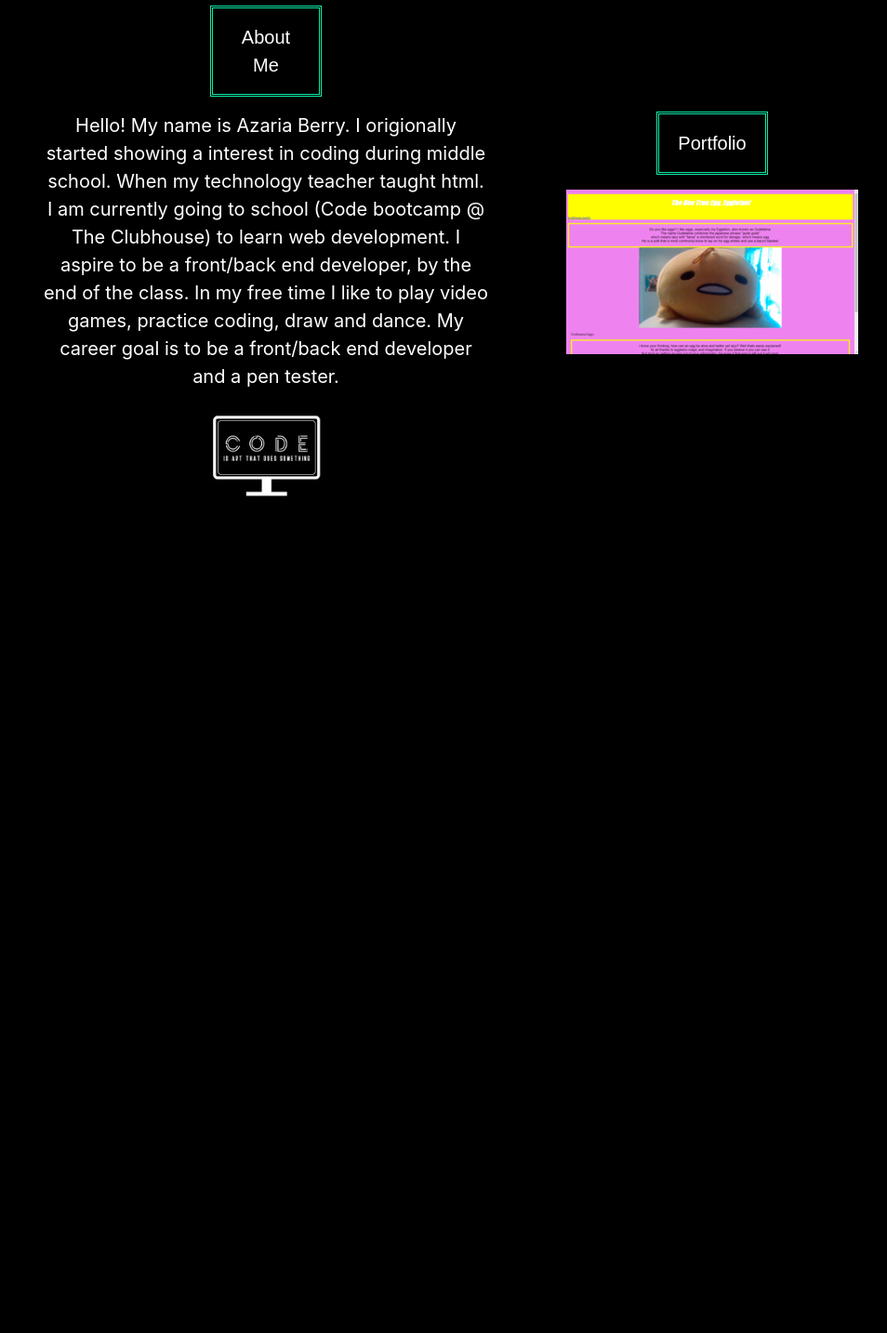
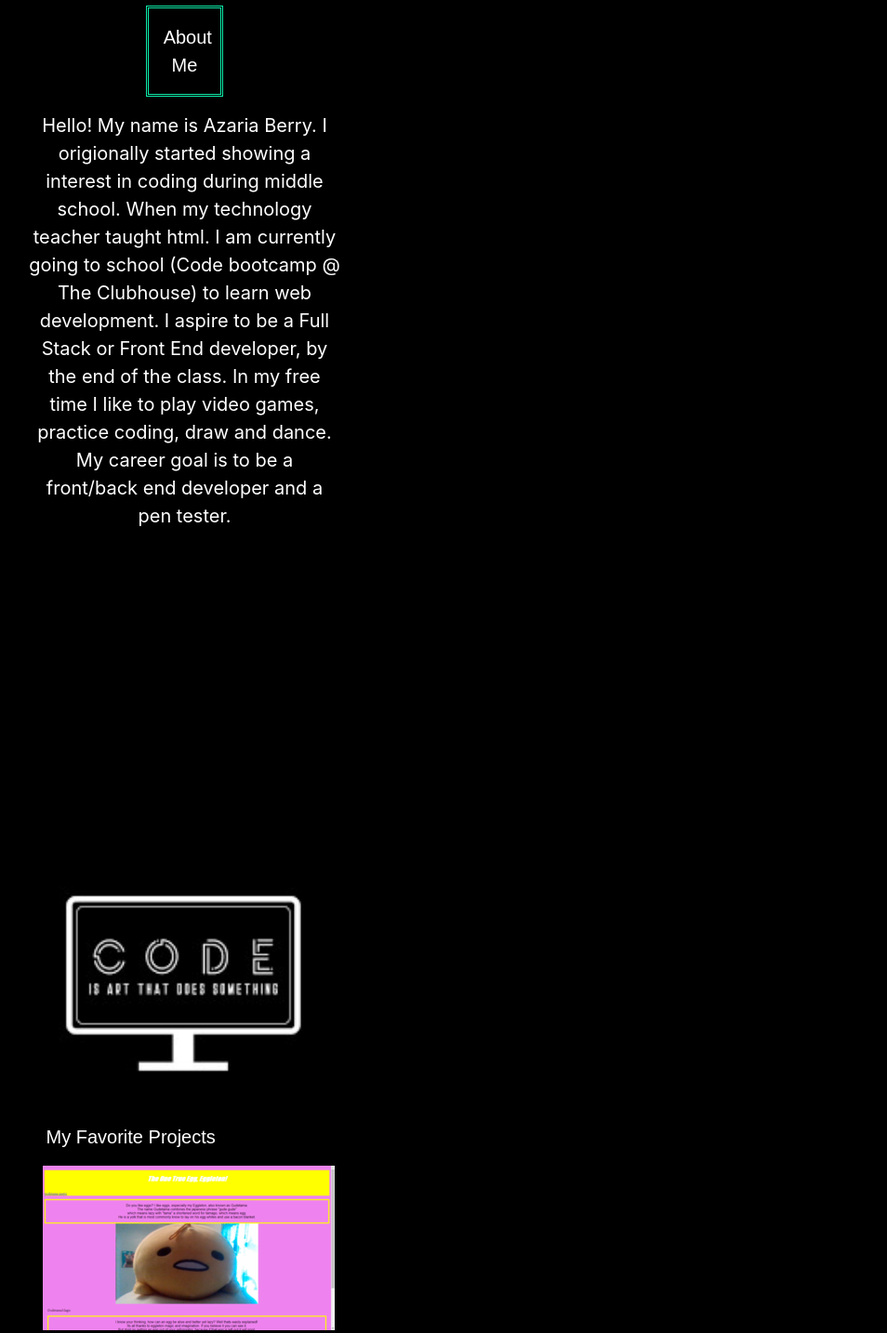
Before and after one commit to AzariaBerry/AzariaBerry.github.io, a plain HTML site: page index.html in a window 1280 px wide. Shown: the part 420-1854 px from the top of the page at 93% size, without its empty margins (114-1068 px from the left). Before the commit the page ends 1124 px from the top, so only its background shows below. Drawn offline with nearby package versions, Linux system fonts and the light colour scheme.

Commit message:
revamping and adding on

```diff
--- a/index.css
+++ b/index.css
@@ -50,17 +50,12 @@ a:link, a:visited {
     font-size: x-large;
 }
 
-#paragraph {
-    grid-column-start: 1;
-    grid-column-end: 2;
-}
+
 
 #container {
     overflow: visible;
     font-size: 20px;
     padding: 20vh;
-    display: grid;
-    grid-template-columns: 50% 50%;
     text-align: center;
 
 }
@@ -71,6 +66,7 @@ a:link, a:visited {
 
 }
 
+
 #about {
     font-size: 20px;
     position: relative;
@@ -78,24 +74,29 @@ a:link, a:visited {
     margin-top: 2vh;
     padding: 2vh;
     border: double #0DEDAA;
-    grid-column-start: 1;
-    grid-column-end: 2;
     width: 25%;
 
 }
 
 .art{
-    grid-column-start: 2;
-    grid-row-start: 1;
-    width: 25%;
+    width: 150%;
+    padding: 15%;
 }
 
-#portfolio {
-    border: double #0DEDAA;
-    width: 25%;
+#Myfav {
+    text-align: center;
     font-size: 20px;
     font-family: sans-serif;
-    padding: 2vh;
-    grid-column-start: 2;
+    padding: 2vh, 1vw;
+}
 
+#secondcol {
+    overflow: visible;
+    font-size: 20px;
+    padding: 20vh;
+    text-align: center;
 }
+
+.work1:hover {
+        border: violet;
+}
--- a/index.html
+++ b/index.html
@@ -21,27 +21,38 @@
             <a href="https://codepen.io/azariaberry"><img src="codepen.png" alt="codepen logo" class="codepen"></a>
         </div>
     </div>
-    <div id="container">
+    <div class="row">
+    <div id="container" class="col-6">
         <img src="azaria_berry1_30.jpg" alt="Azaria Bery image" class="mx-auto d-block" class="azaria">
         <p id="about" class="mx-auto d-block" >About Me</p>
         <div id="paragraph">
             <div>
-                <p class="overflow">Hello! My name is Azaria Berry. I origionally started showing a interest in coding during middle school. When my technology teacher taught html. I am currently going to school (Code bootcamp @ The Clubhouse) to learn web development. I aspire to be a front/back end developer, by the end of the class. In my free time I like to play video games, practice coding, draw and dance. My career goal is to be a front/back end developer and a pen tester.
+                <p class="overflow">Hello! My name is Azaria Berry. I origionally started showing a interest in coding during middle school. When my technology teacher taught html. I am currently going to school (Code bootcamp @ The Clubhouse) to learn web development. I aspire to be a Full Stack or Front End developer, by the end of the class. In my free time I like to play video games, practice coding, draw and dance. My career goal is to be a front/back end developer and a pen tester.
             </p>
             </div>
         </div>
-        <div class="projects">
-            <p id="portfolio" class="mx-auto d-block" >Portfolio</p>
-            <a href="practice.html">
-            <img src="gudetamasite.png" alt="Gudetama" class="mx-auto d-block" class="screenshot">
-            </a>
-        </div>
-        <div id="art">
-            <img src="codeIsArt.jpg" class="art" alt="">
+    </div>
+        <div class="row" id="secondcol" class="text-center">
+                <div id="art" class="col-8">
+                <img src="codeIsArt.jpg" class="art" alt="code is art picture">
+
+            <div class="MyFav" class="col-8">
+                <p id="Myfav" class="mx-auto d-block">My Favorite Projects</p>
+                <a href="practice.html">
+                <div class="col-8" class="work1">
+                    <img src="gudetamasite.png" alt="Gudetama" class="mx-auto d-block" class="screenshot" >
+                    </a>
+                </div>
+                </div>
+            </div>
         </div>
     </div>
 
 
+
+    <footer id="footer">
+        <p> </p>
+    </footer>
 
     <script src="https://code.jquery.com/jquery-3.2.1.slim.min.js" integrity="sha384-KJ3o2DKtIkvYIK3UENzmM7KCkRr/rE9/Qpg6aAZGJwFDMVNA/GpGFF93hXpG5KkN" crossorigin="anonymous"></script>
     <script src="https://cdnjs.cloudflare.com/ajax/libs/popper.js/1.12.9/umd/popper.min.js" integrity="sha384-ApNbgh9B+Y1QKtv3Rn7W3mgPxhU9K/ScQsAP7hUibX39j7fakFPskvXusvfa0b4Q" crossorigin="anonymous"></script>
--- a/spongewars/StarWarsText.css
+++ b/spongewars/StarWarsText.css
@@ -6,7 +6,7 @@
     box-sizing: border-box;
 }
 
-/*For new project animate background and add music*/
+/*For new project animate background*/
 
 body {
     background-image: url("planets.jpg");
@@ -62,6 +62,7 @@ h2{
 }
 
 p {
+    text-align: center;
     padding: 0.5rem 0;
 }
 
```
Also changed, not shown: spongewars/StarWarsText.html (+3 -3 lines), animations/animationpractice.css (renamed from animationpractice.css), animations/animationpractice.html (renamed from animationpractice.html), 2 other files.
